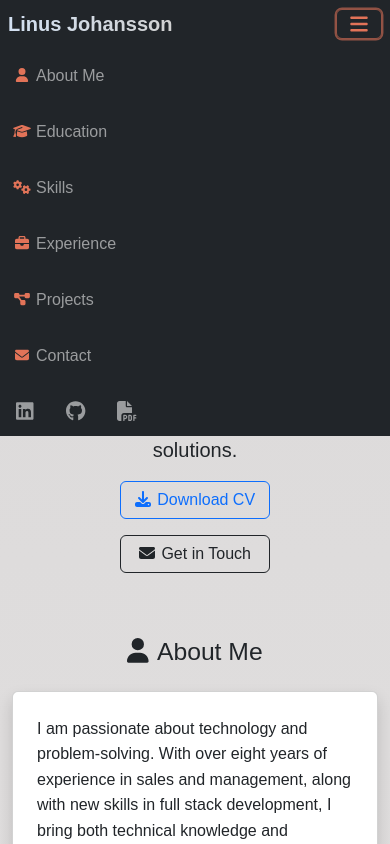
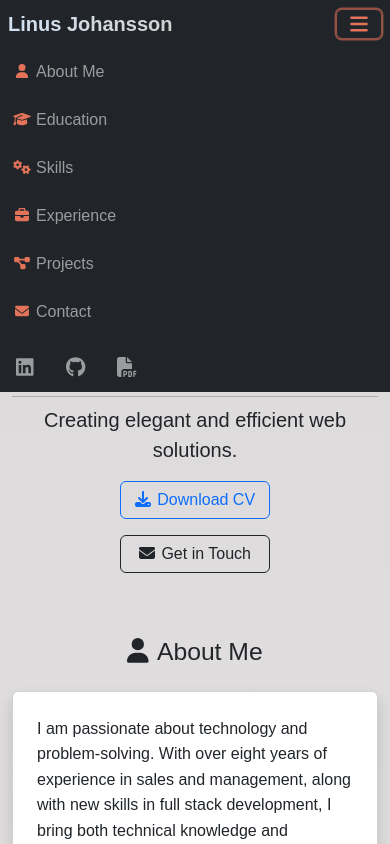
Before and after one commit to j0hanz/j0hanz-portfolio, a React (Create React App) app: page / in a window 390 px wide. Both pictures are taken after a click on the button 359 px from the left and 24 px from the top of the page. Shown: the top 844 px of the page. Built offline with nearby package versions, Linux system fonts and the light colour scheme.

Commit message:
Update NavBar component styling for better appearance and responsiveness

```diff
--- a/src/components/NavBar.js
+++ b/src/components/NavBar.js
@@ -49,7 +49,7 @@ const NavBar = () => {
           <FontAwesomeIcon icon={faBars} className={styles.navIcon} />
         </Navbar.Toggle>
         <Navbar.Collapse id="navbar-nav">
-          <Nav className="ms-auto mt-1 mt-lg-0">
+          <Nav className="ms-auto my-1 my-lg-0">
             {[
               { id: 'about-me', icon: faUser, label: 'About Me' },
               { id: 'education', icon: faGraduationCap, label: 'Education' },
@@ -61,7 +61,7 @@ const NavBar = () => {
               <Nav.Link
                 key={id}
                 href={`#${id}`}
-                className={`${styles.navLink} py-3 py-lg-0`}
+                className={`${styles.navLink} my-1 my-lg-0`}
               >
                 <FontAwesomeIcon
                   icon={icon}
```
